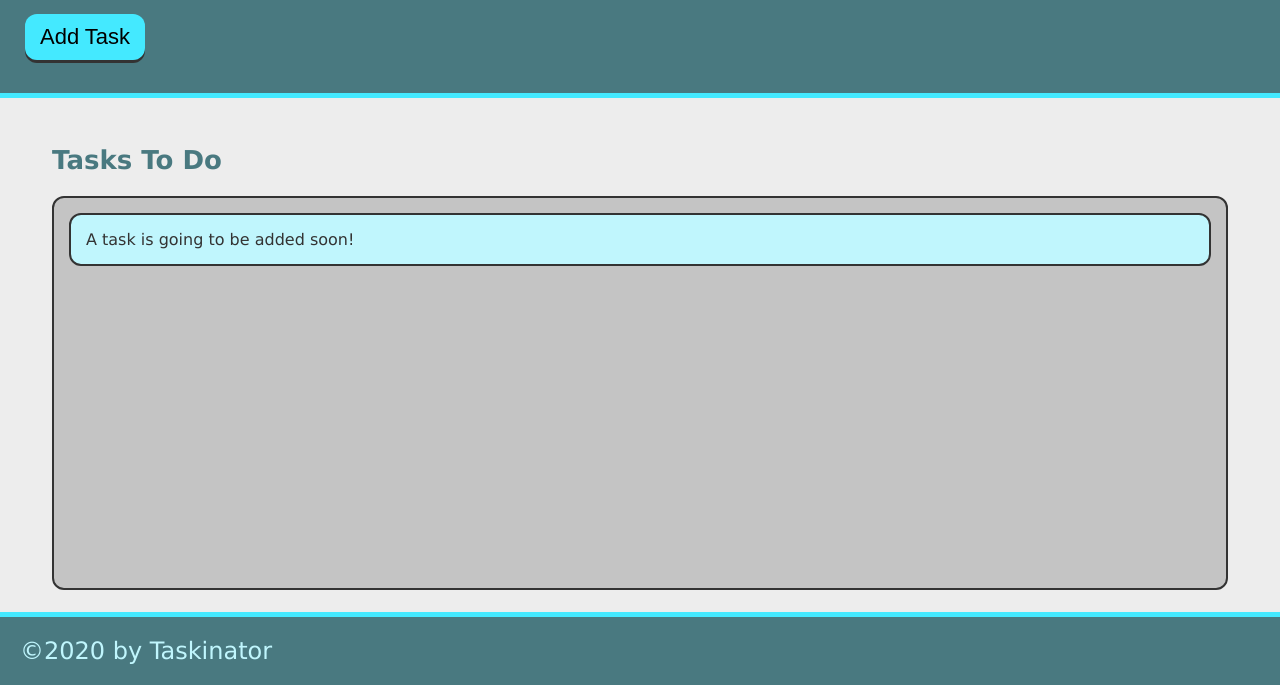
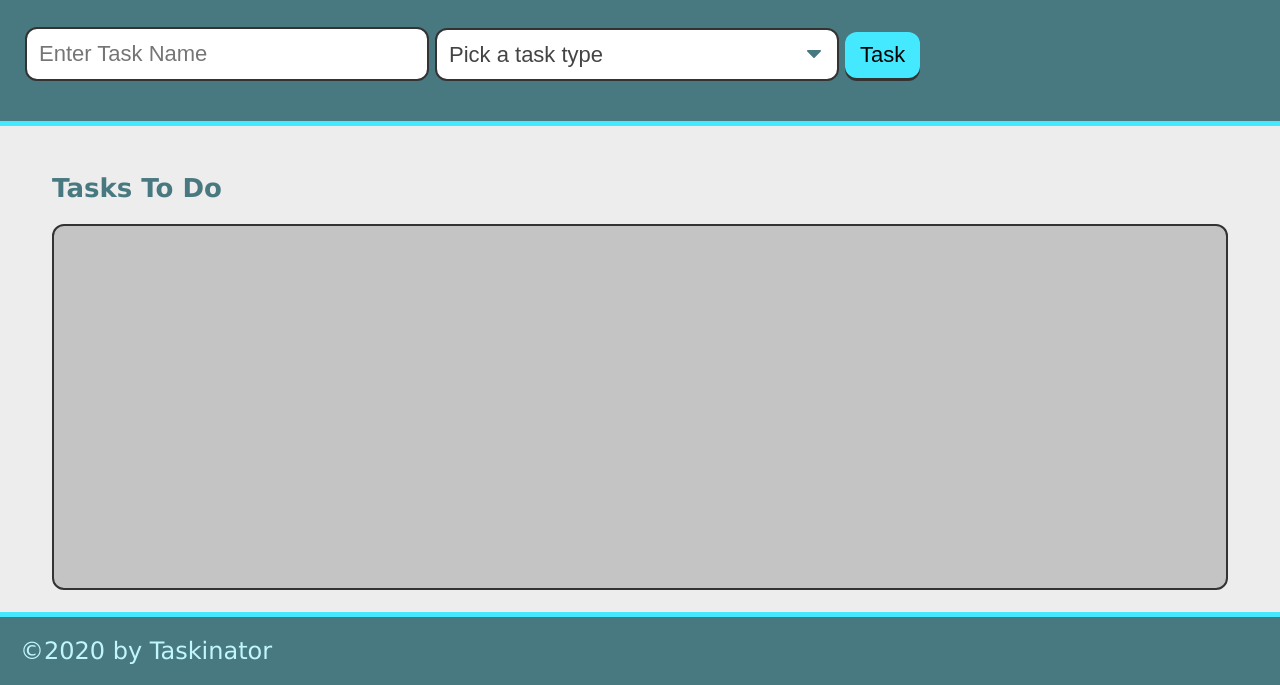
Before and after one commit to ddcrane/taskinator, a plain HTML site: page index.html in a window 1280 px wide. Shown: the part 115-800 px from the top of the page. Drawn offline with Linux system fonts and the light colour scheme.

Commit message:
task selector

```diff
--- a/index.html
+++ b/index.html
@@ -14,14 +14,33 @@
   <header>
     <h1 class="page-title">Taskinator</h1>
     <p>Click the button below to add a new task!</p>
-    <button class="btn" id="save-task">Add Task</button>
+
+    <form id="task-form">
+      <div class="form-group">
+        <input type="text" name="task-name" placeholder="Enter Task Name" />
+      </div>
+
+      <div class="form-group">
+        <select name="task-type" class="select-dropdown">
+          <option value="" disabled selected>Pick a task type</option>
+          <option value="Print">Print</option>
+          <option value="Web">Web</option>
+          <option value="Mobile">Mobile</option>
+        </select>
+      </div>
+
+      <div class="form-group">
+        <button class="btn" id="save-task" type="submit">Task</button>
+      </div>
+    </form>
+
   </header>
 
   <main class="page-content">
     <section class="task-list-wrapper">
       <h2 class="list-title">Tasks To Do</h2>
       <ul class="task-list" id="tasks-to-do">
-        <li class="task-item">A task is going to be added soon!</li>
+
       </ul>
     </section>
   </main>
```
